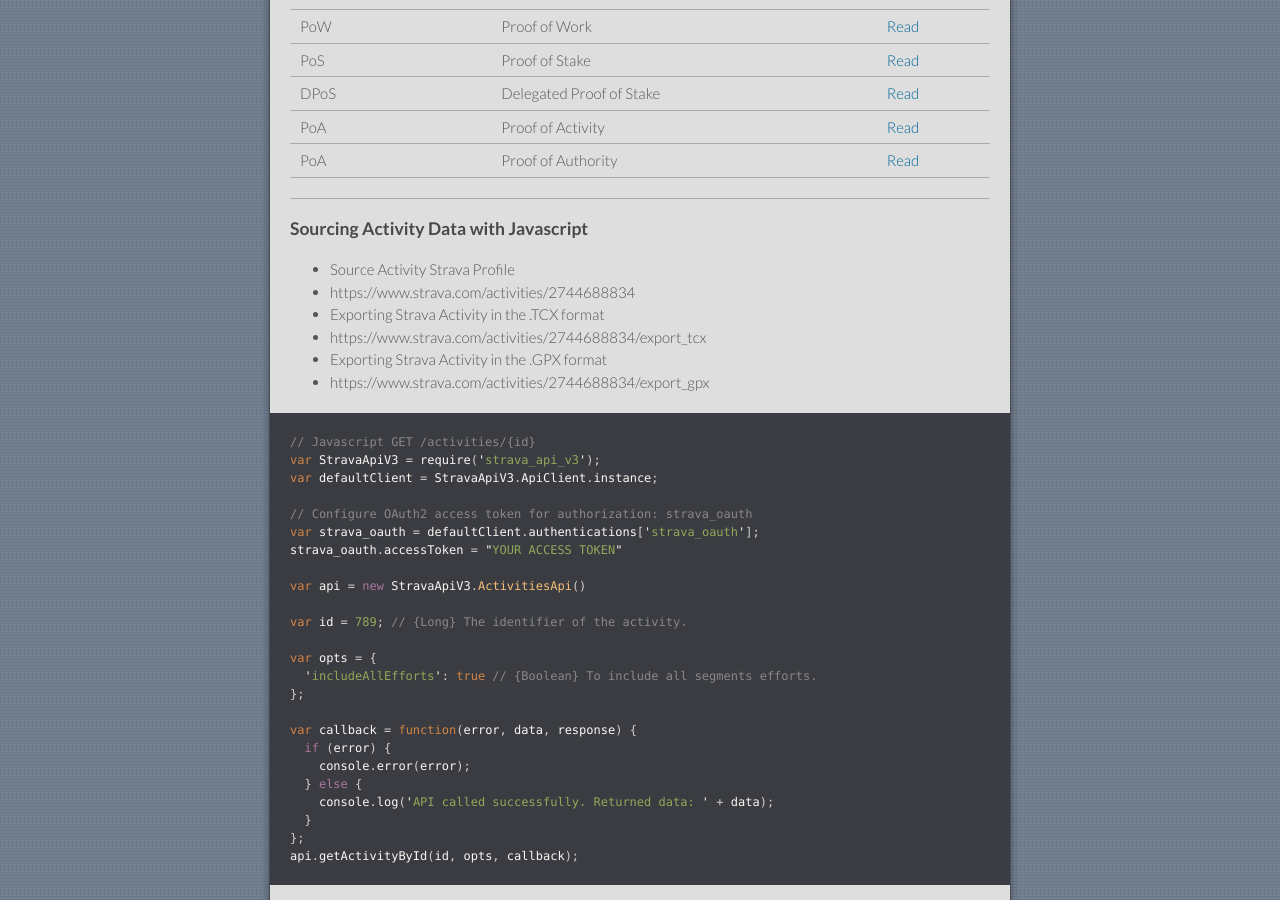
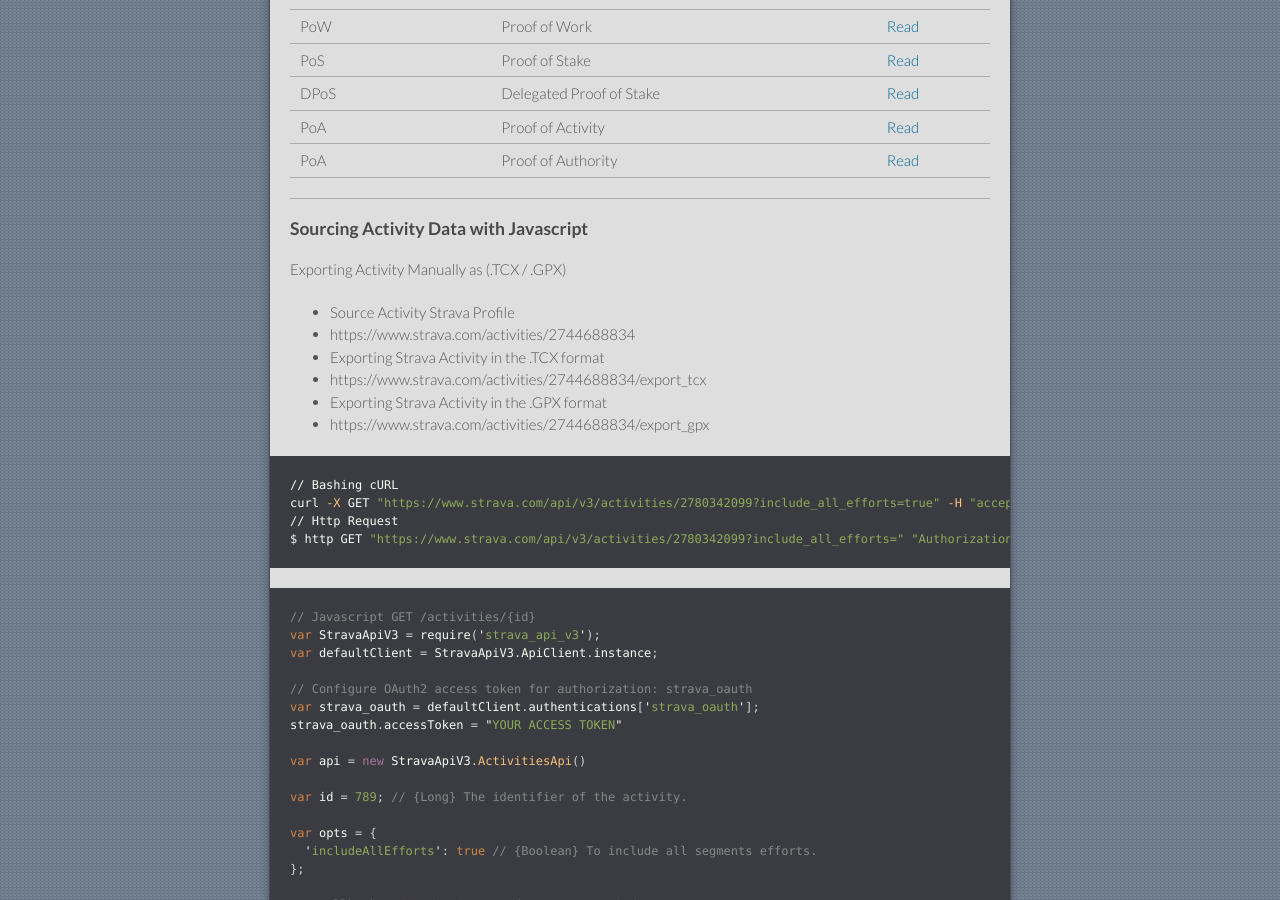
Before and after one commit to flowstake/flowstake.github.io, a Jekyll site: the page built from index.md, in a window 1280 px wide and 900 px high, scrolled down 2899 px. Built offline with Jekyll 4.4.1, drawn with Linux system fonts in a browser that asks for light colours; our own code applies the rules of GitHub Pages for plain Markdown files.

Commit message:
Update index.md

````diff
--- a/index.md
+++ b/index.md
@@ -114,12 +114,20 @@ layout: default
 
 ### Sourcing Activity Data with Javascript
 
+Exporting Activity Manually as (.TCX / .GPX)
 * Source Activity Strava Profile
 * https://www.strava.com/activities/2744688834
 * Exporting Strava Activity in the .TCX format
 * https://www.strava.com/activities/2744688834/export_tcx
 * Exporting Strava Activity in the .GPX format
 * https://www.strava.com/activities/2744688834/export_gpx
+
+```bash
+// Bashing cURL
+curl -X GET "https://www.strava.com/api/v3/activities/2780342099?include_all_efforts=true" -H "accept: application/json" -H "authorization: Bearer cb5467187bfa67b219cb6359c0bb86a0499fccc3"
+// Http Request
+$ http GET "https://www.strava.com/api/v3/activities/2780342099?include_all_efforts=" "Authorization: Bearer cb5467187bfa67b219cb6359c0bb86a0499fccc3"
+```
 
 ```js
 // Javascript GET /activities/{id}
````
